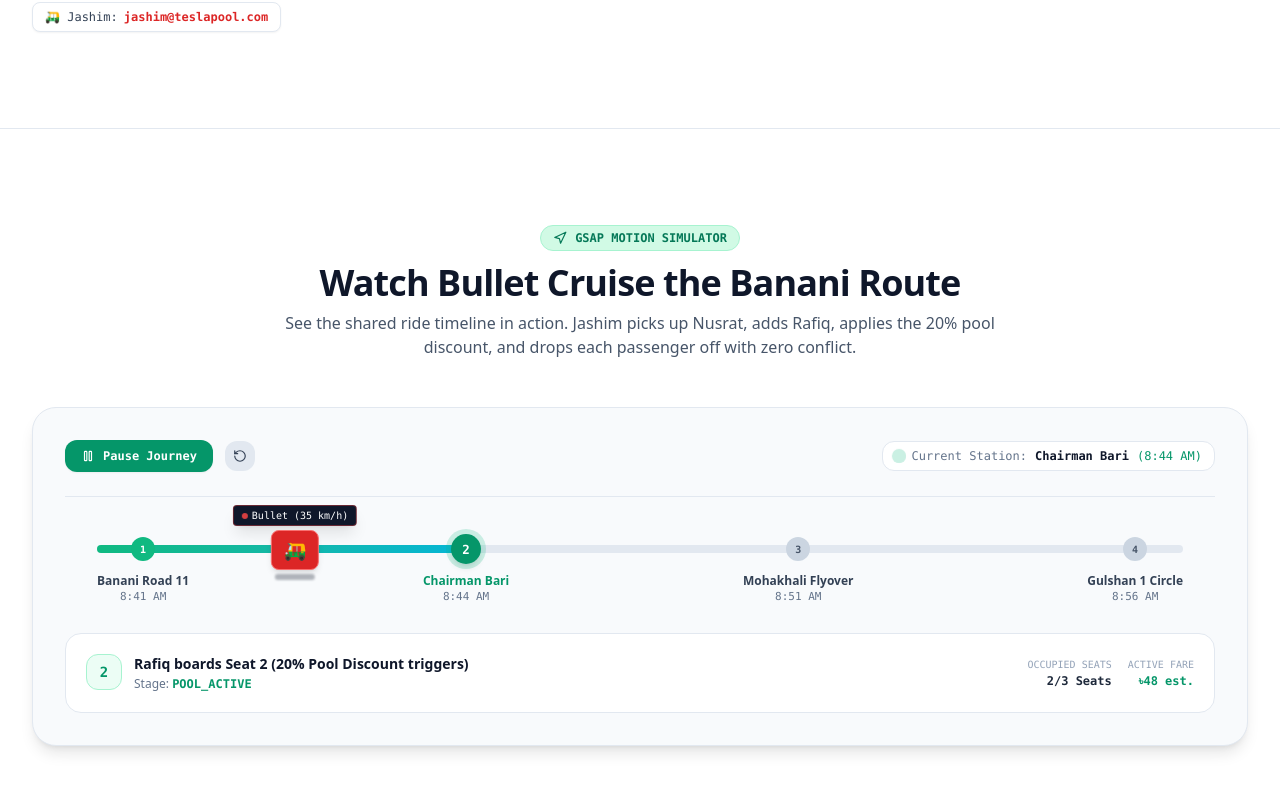
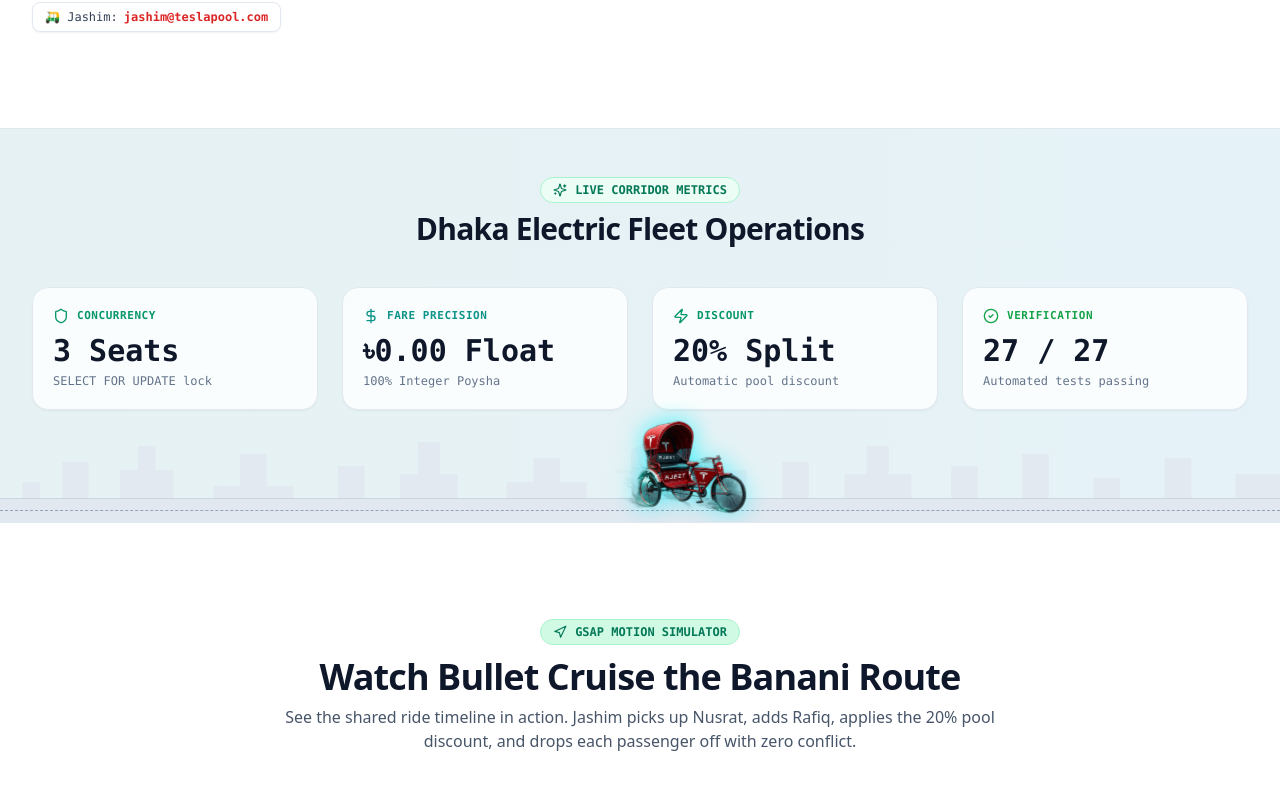
Before and after one commit to Atahar-Shihab/Dhaka-Tesla-Pool_Project, a React (Vite) app in the folder client/: page / in a window 1280 px wide. Shown: the part 774-1575 px from the top of the page. Built offline with nearby package versions, Linux system fonts and the light colour scheme; no server answers.

Commit message:
feat(ui): implement Garibook-style continuous horizontal ride animation over cityscape silhouette with cutout asset

```diff
--- a/client/src/index.css
+++ b/client/src/index.css
@@ -160,6 +160,48 @@ html.dark .btn-aura-red:hover .btn-aura-inner {
   animation: road-scroll 0.25s linear infinite;
 }
 
+/* ============================================================ */
+/* GARIBOOK-STYLE CONTINUOUS HORIZONTAL RIDE ANIMATION          */
+/* ============================================================ */
+.garibook-rickshaw-transit {
+  animation: garibook-transit 12s linear infinite;
+  will-change: transform;
+}
+
+.garibook-rickshaw-bounce {
+  animation: rickshaw-micro-bounce 0.4s ease-in-out infinite;
+  filter: drop-shadow(0 0 12px rgba(0, 242, 254, 0.75));
+  will-change: transform;
+}
+
+@keyframes garibook-transit {
+  0% {
+    transform: translate3d(-120%, 0, 0);
+  }
+  100% {
+    transform: translate3d(100vw, 0, 0);
+  }
+}
+
+@keyframes rickshaw-micro-bounce {
+  0%, 100% {
+    transform: translate3d(0, 0px, 0);
+  }
+  50% {
+    transform: translate3d(0, -2px, 0);
+  }
+}
+
+@media (prefers-reduced-motion: reduce) {
+  .garibook-rickshaw-transit {
+    animation: none;
+    transform: translate3d(25vw, 0, 0);
+  }
+  .garibook-rickshaw-bounce {
+    animation: none;
+  }
+}
+
 @keyframes road-scroll {
   from {
     background-position: 0 0;
--- a/client/src/pages/LandingPage.jsx
+++ b/client/src/pages/LandingPage.jsx
@@ -451,6 +451,112 @@ const LandingPage = () => {
               </div>
             </div>
 
+          </div>
+        </div>
+      </section>
+
+      {/* ========================================================= */}
+      {/* 2.5 GARIBOOK-STYLE CONTINUOUS HORIZONTAL RIDE STATS BANNER */}
+      {/* ========================================================= */}
+      <section className="relative overflow-hidden bg-slate-100 dark:bg-[#070b14] border-b border-slate-200 dark:border-slate-800 transition-colors">
+        {/* Subtle background glow */}
+        <div className="absolute inset-0 bg-gradient-to-r from-emerald-500/5 via-teal-500/5 to-cyan-500/5 pointer-events-none" />
+
+        {/* Stats Metrics Container */}
+        <div className="relative z-10 max-w-7xl mx-auto px-4 sm:px-6 lg:px-8 pt-12 pb-24 sm:pb-28">
+          <div className="text-center max-w-2xl mx-auto mb-10">
+            <div className="inline-flex items-center gap-2 px-3 py-1 rounded-full bg-emerald-50 dark:bg-emerald-950/60 border border-emerald-200 dark:border-emerald-800/60 text-xs font-mono text-emerald-700 dark:text-emerald-400 font-bold mb-2">
+              <Sparkles className="w-3.5 h-3.5" /> LIVE CORRIDOR METRICS
+            </div>
+            <h2 className="text-2xl sm:text-3xl font-black text-slate-900 dark:text-white tracking-tight">
+              Dhaka Electric Fleet Operations
+            </h2>
+          </div>
+
+          {/* Metric Cards Grid */}
+          <div className="grid grid-cols-2 lg:grid-cols-4 gap-4 sm:gap-6 text-left">
+            <div className="bg-white/80 dark:bg-slate-900/80 backdrop-blur-sm border border-slate-200 dark:border-slate-800 p-5 rounded-2xl shadow-sm">
+              <div className="flex items-center gap-2 text-emerald-600 dark:text-emerald-400 mb-2">
+                <Shield className="w-4 h-4" />
+                <span className="text-[11px] font-mono uppercase tracking-wider font-bold">Concurrency</span>
+              </div>
+              <div className="text-2xl sm:text-3xl font-black text-slate-900 dark:text-white font-mono">
+                3 Seats
+              </div>
+              <p className="text-xs text-slate-500 dark:text-slate-400 mt-1 font-mono">
+                SELECT FOR UPDATE lock
+              </p>
+            </div>
+
+            <div className="bg-white/80 dark:bg-slate-900/80 backdrop-blur-sm border border-slate-200 dark:border-slate-800 p-5 rounded-2xl shadow-sm">
+              <div className="flex items-center gap-2 text-teal-600 dark:text-cyan-400 mb-2">
+                <DollarSign className="w-4 h-4" />
+                <span className="text-[11px] font-mono uppercase tracking-wider font-bold">Fare Precision</span>
+              </div>
+              <div className="text-2xl sm:text-3xl font-black text-slate-900 dark:text-white font-mono">
+                ৳0.00 Float
+              </div>
+              <p className="text-xs text-slate-500 dark:text-slate-400 mt-1 font-mono">
+                100% Integer Poysha
+              </p>
+            </div>
+
+            <div className="bg-white/80 dark:bg-slate-900/80 backdrop-blur-sm border border-slate-200 dark:border-slate-800 p-5 rounded-2xl shadow-sm">
+              <div className="flex items-center gap-2 text-emerald-600 dark:text-emerald-400 mb-2">
+                <Zap className="w-4 h-4" />
+                <span className="text-[11px] font-mono uppercase tracking-wider font-bold">Discount</span>
+              </div>
+              <div className="text-2xl sm:text-3xl font-black text-slate-900 dark:text-white font-mono">
+                20% Split
+              </div>
+              <p className="text-xs text-slate-500 dark:text-slate-400 mt-1 font-mono">
+                Automatic pool discount
+              </p>
+            </div>
+
+            <div className="bg-white/80 dark:bg-slate-900/80 backdrop-blur-sm border border-slate-200 dark:border-slate-800 p-5 rounded-2xl shadow-sm">
+              <div className="flex items-center gap-2 text-green-600 dark:text-green-400 mb-2">
+                <CheckCircle2 className="w-4 h-4" />
+                <span className="text-[11px] font-mono uppercase tracking-wider font-bold">Verification</span>
+              </div>
+              <div className="text-2xl sm:text-3xl font-black text-slate-900 dark:text-white font-mono">
+                27 / 27
+              </div>
+              <p className="text-xs text-slate-500 dark:text-slate-400 mt-1 font-mono">
+                Automated tests passing
+              </p>
+            </div>
+          </div>
+        </div>
+
+        {/* SVG Cityscape Skyline Silhouette */}
+        <div className="absolute bottom-0 inset-x-0 h-28 pointer-events-none overflow-hidden flex items-end">
+          <svg
+            className="w-full h-24 text-slate-200/80 dark:text-slate-800/50 fill-current"
+            viewBox="0 0 1440 120"
+            preserveAspectRatio="none"
+            xmlns="http://www.w3.org/2000/svg"
+          >
+            <path d="M0,120 L0,90 L25,90 L25,70 L45,70 L45,90 L70,90 L70,45 L100,45 L100,90 L135,90 L135,55 L155,55 L155,25 L175,25 L175,55 L195,55 L195,90 L240,90 L240,75 L270,75 L270,35 L300,35 L300,75 L330,75 L330,90 L380,90 L380,50 L410,50 L410,90 L450,90 L450,60 L470,60 L470,20 L495,20 L495,60 L515,60 L515,90 L570,90 L570,70 L600,70 L600,40 L630,40 L630,70 L660,70 L660,90 L710,90 L710,30 L735,15 L760,30 L760,90 L810,90 L810,55 L840,55 L840,90 L880,90 L880,45 L910,45 L910,90 L950,90 L950,60 L975,60 L975,25 L1000,25 L1000,60 L1025,60 L1025,90 L1070,90 L1070,50 L1100,50 L1100,90 L1150,90 L1150,35 L1180,35 L1180,90 L1230,90 L1230,65 L1260,65 L1260,90 L1310,90 L1310,40 L1340,40 L1340,90 L1390,90 L1390,60 L1440,60 L1440,120 Z" />
+          </svg>
+        </div>
+
+        {/* Road Track Corridor */}
+        <div className="absolute bottom-0 inset-x-0 h-6 bg-slate-200/90 dark:bg-slate-950 border-t border-slate-300 dark:border-slate-800 pointer-events-none flex items-center">
+          <div className="w-full h-[2px] border-b border-dashed border-slate-400 dark:border-slate-700/80" />
+        </div>
+
+        {/* Continuous Horizontal Moving Rickshaw */}
+        <div className="garibook-rickshaw-transit absolute bottom-1.5 left-0 pointer-events-none z-20">
+          <div className="garibook-rickshaw-bounce">
+            <picture>
+              <source srcSet="/tesla-bullet-rickshaw-cutout.webp" type="image/webp" />
+              <img
+                src="/tesla-bullet-rickshaw-cutout.png"
+                alt="Bullet Electric Rickshaw"
+                className="h-16 sm:h-20 md:h-24 w-auto object-contain select-none pointer-events-none"
+              />
+            </picture>
           </div>
         </div>
       </section>
```
Also changed, not shown: client/public/tesla-bullet-rickshaw-cutout.png (added), client/public/tesla-bullet-rickshaw-cutout.webp (added).
